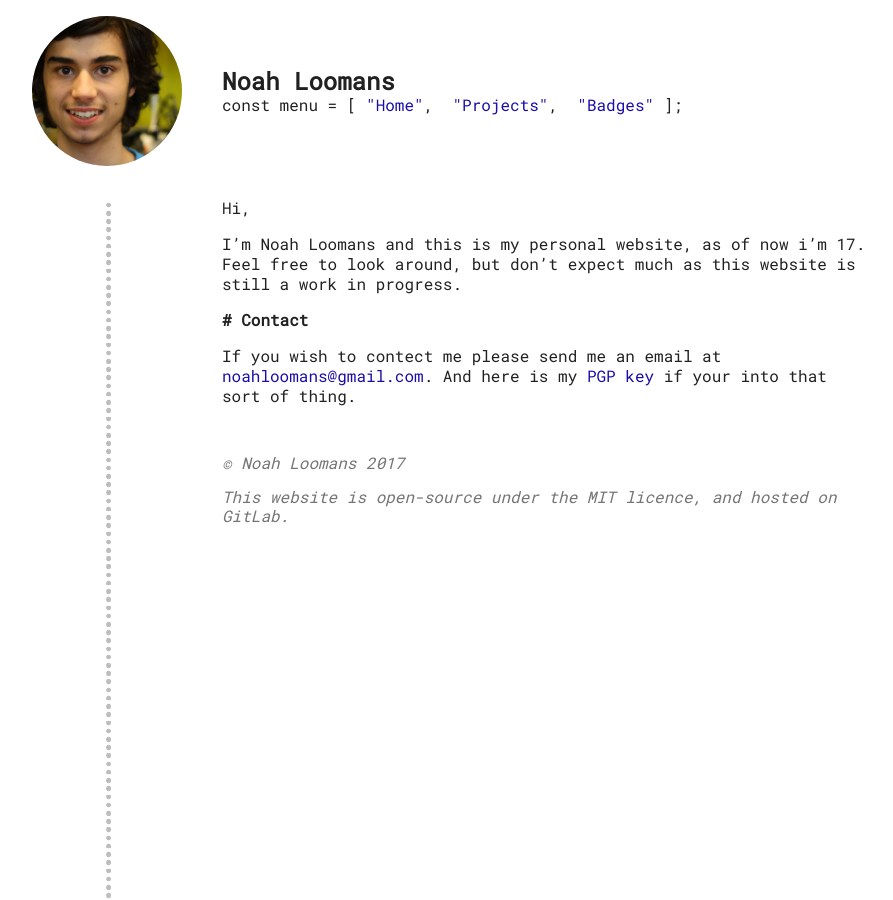
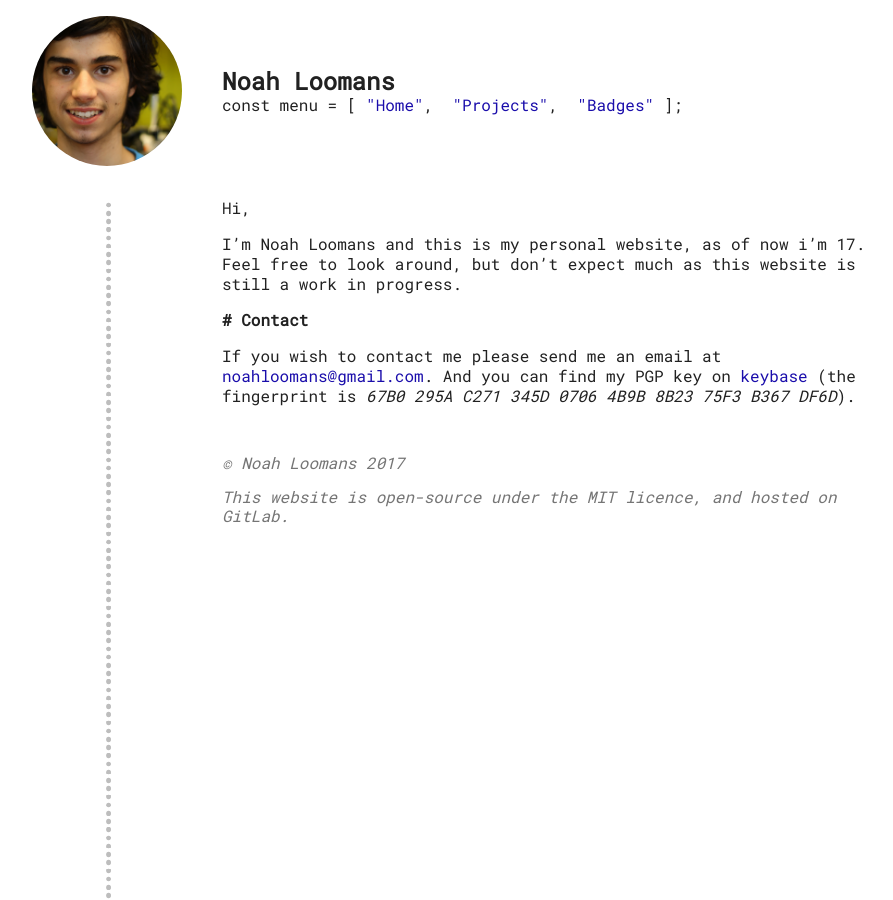
Before and after one commit to vcastilh/translation-noahMakefile, a Jekyll site: the page built from articles/index.md, in a window 1280 px wide. Shown: the whole page, without its empty margins (188-1081 px from the left). Built offline with Jekyll 4.4.1, drawn with Linux system fonts in a browser that asks for light colours.

Commit message:
Link to keybase instaid of keyserver

```diff
--- a/articles/index.md
+++ b/articles/index.md
@@ -9,7 +9,7 @@ to look around, but don't expect much as this website is still a work in
 progress.
 
 # Contact
-If you wish to contect me please send me an email at
-[noahloomans@gmail.com](mailto:noahloomans@gmail.com). And here is my
-[PGP key](https://keyserver.ubuntu.com/pks/lookup?op=vindex&search=0x8b2375f3b367df6d&fingerprint=on) if
-your into that sort of thing.
+If you wish to contact me please send me an email at
+[noahloomans@gmail.com](mailto:noahloomans@gmail.com). And you can find my PGP
+key on [keybase](https://keybase.io/nloomans) (the fingerprint is
+_67B0 295A C271 345D 0706  4B9B 8B23 75F3 B367 DF6D_).
```
